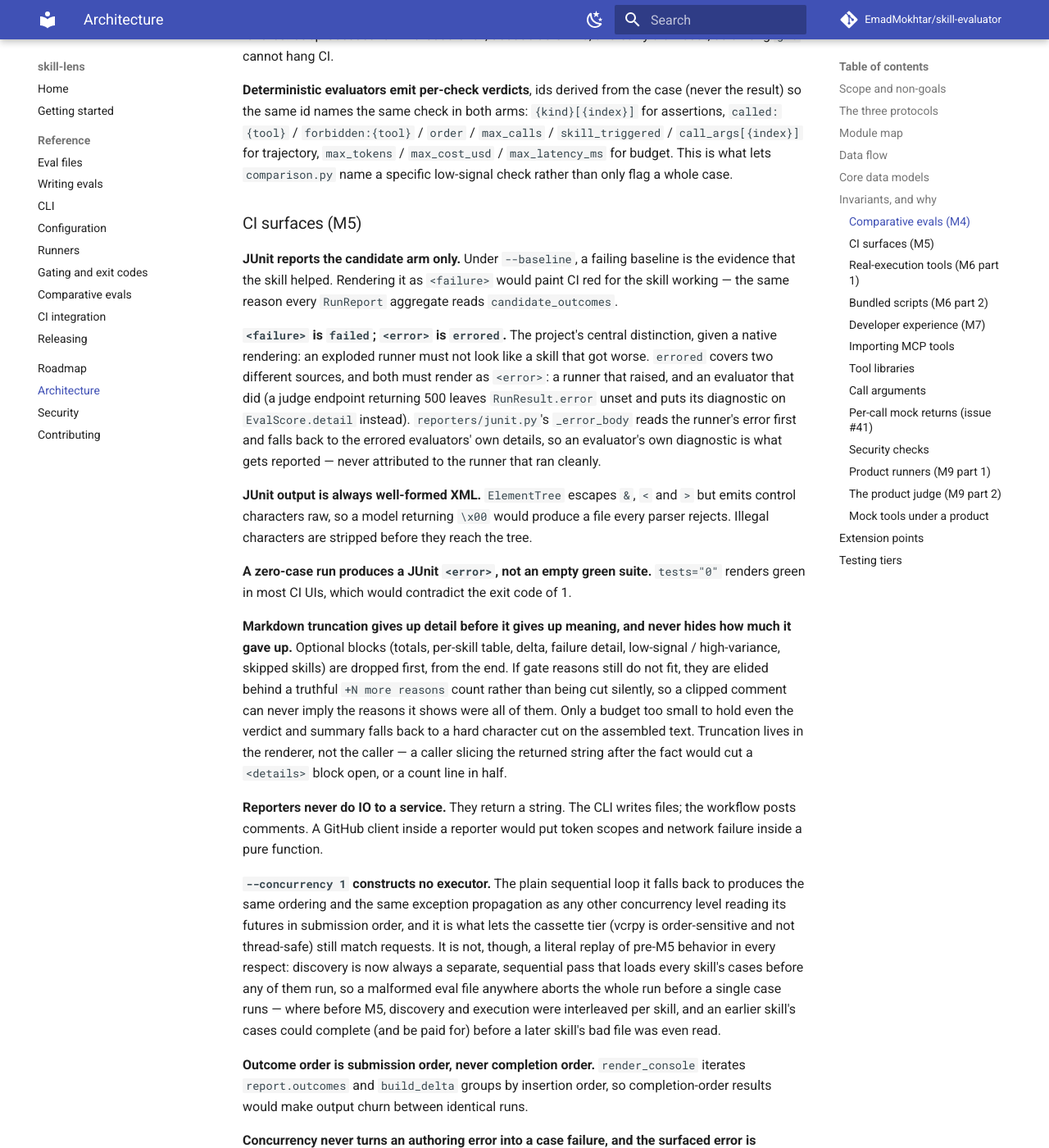
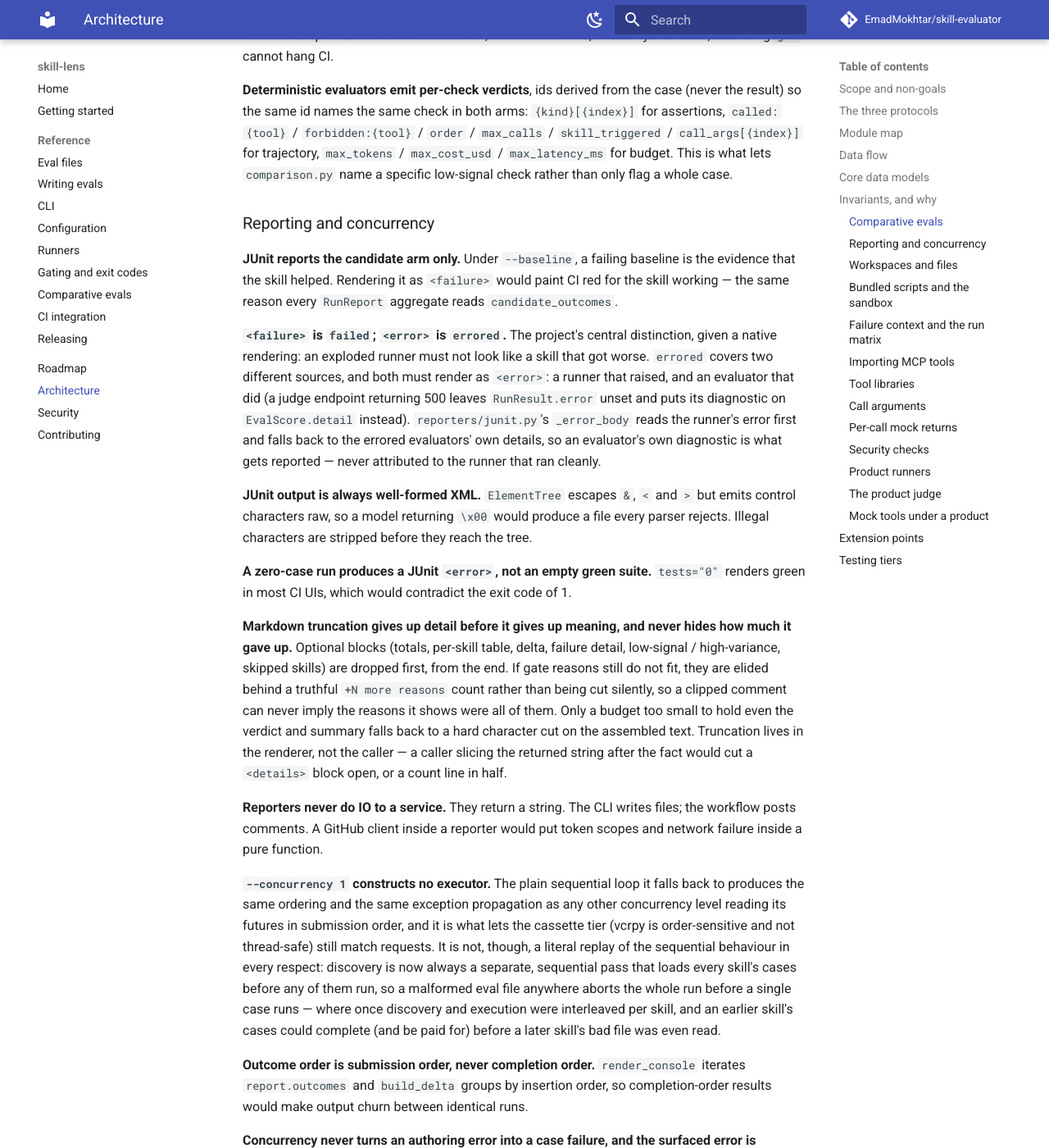
Before and after one commit to EmadMokhtar/skill-evaluator, an MkDocs documentation site: the page built from docs/architecture.md, in a window 1280 px wide and 1400 px high, scrolled down 13256 px. Shown: the whole window at 82% size. Built offline with MkDocs 1.6.1 and Material for MkDocs 9.7.7, drawn with Linux system fonts in a browser that asks for light colours; comment, search, counter and statistics services are not loaded; some of the changed text lies outside the part shown.

Commit message:
docs: drop milestone labels from ARCHITECTURE.md
A milestone label dates a change rather than describing it, and it goes
stale. Adds a guard test so the labels cannot come back.

Co-Authored-By: Claude Opus 5 <noreply@anthropic.com>

```diff
--- a/ARCHITECTURE.md
+++ b/ARCHITECTURE.md
@@ -145,7 +145,7 @@ aggregate ──► RunReport ──► comparison.build_delta ──► Delta |
 
 `arm` is `"candidate"` for the skill under test and `"baseline"` for the comparison skill;
 absent `--baseline` every outcome is `"candidate"` and `build_delta` returns `None`, so the
-matrix, the aggregates and the reporters all degrade to exactly the pre-M4 shape.
+matrix, the aggregates and the reporters all degrade to exactly the single-arm shape.
 
 ## Core data models
 
@@ -157,7 +157,7 @@ All live in `models.py`.
 | `EvalCase` | name, task, `tools`, `assertions`, `trajectory`, `budget`, `tags` |
 | `ToolSpec` | one mock tool: name, description, `parameters` or `input_schema`, and `returns` — a string for every call, a `list[str]` consumed in call order, or a `list[ToolResponse]` (`when:` argument subset → `value`) matched per call; `ToolRef` (`ref` + optional `returns` in the same shapes) is what a case writes to import one from a library |
 | `RunResult` | output, tool calls, transcript, token split, latency, cost, `cost_note`, `usage_note` (why the token split is `0` when the runner could not count — a declared `max_tokens` then fails as not evaluated), model, `error` |
-| `CheckResult` | one check's `id`, `passed`, `evidence` — emitted by the judge and, since M4, by assertion/trajectory/budget too |
+| `CheckResult` | one check's `id`, `passed`, `evidence` — emitted by the judge and by assertion/trajectory/budget alike |
 | `EvalScore` | one evaluator's `passed` / `score` / `detail`, plus its `checks: list[CheckResult]` |
 | `BaselineNote` | why a skill or case has no baseline arm: `kind` (`"unavailable"` or `"skipped"`) plus a reason |
 | `CaseOutcome` | one (skill, case, runner, arm, repetition) combination: status plus its scores and result |
@@ -175,7 +175,7 @@ comparison side apart from them. `pass_rate_by_skill` is likewise candidate-only
 `comparison.py` adds a second layer of models — `ArmStats`, `CaseStats`, `LowSignalCheck`,
 `CaseRef` and `Delta` — that are computed from a `RunReport`, never stored on it. `Delta` is
 `None` whenever no baseline arm ran, which is the signal reporters use to fall back to the
-pre-M4 single-arm rendering.
+single-arm rendering.
 
 ## Invariants, and why
 
@@ -354,14 +354,14 @@ the old name arriving through a commit subject written after the rename still fa
 
 **`FakeRunner.run` returns `model_copy(deep=True)`** so a caller cannot corrupt scripted state.
 
-### Comparative evals (M4)
+### Comparative evals
 
-**Absent `--baseline`, what runs is identical to the single-arm run that predates M4.** One
+**Absent `--baseline`, what runs is identical to a single-arm run.** One
 arm, no delta block, the same one-line-per-outcome layout, and JSON that keeps every prior key
 and value with additive ones alongside (`arm`, `repeat_index`, a null `delta`,
 `baseline_notes`). Console output is *not* byte-identical: a failing case now prints one
-indented line per failed check, because M4 made the assertion, trajectory and budget
-evaluators emit per-check evidence where only the judge did before. That is strictly more
+indented line per failed check, because the assertion, trajectory and budget
+evaluators emit per-check evidence, where once only the judge did. That is strictly more
 information, not a change in what runs; the Comparative evals page covers it in full.
 `none` names a *kind* of baseline — the flag being unset, not `--baseline none`, is what turns
 comparison off. Upgrading must never silently double a bill.
@@ -412,7 +412,7 @@ result) so the same id names the same check in both arms: `{kind}[{index}]` for
 budget. This is what lets
 `comparison.py` name a specific low-signal check rather than only flag a whole case.
 
-### CI surfaces (M5)
+### Reporting and concurrency
 
 **JUnit reports the candidate arm only.** Under `--baseline`, a failing baseline is the
 evidence that the skill helped. Rendering it as `<failure>` would paint CI red for the skill
@@ -450,9 +450,9 @@ failure inside a pure function.
 produces the same ordering and the same exception propagation as any other concurrency level
 reading its futures in submission order, and it is what lets the cassette tier (vcrpy is
 order-sensitive and not thread-safe) still match requests. It is not, though, a literal replay
-of pre-M5 behavior in every respect: discovery is now always a separate, sequential pass that
+of the sequential behaviour in every respect: discovery is now always a separate, sequential pass that
 loads every skill's cases before any of them run, so a malformed eval file anywhere aborts the
-whole run before a single case runs — where before M5, discovery and execution were interleaved
+whole run before a single case runs — where once discovery and execution were interleaved
 per skill, and an earlier skill's cases could complete (and be paid for) before a later skill's
 bad file was even read.
 
@@ -569,7 +569,7 @@ checking nothing on the one path that creates a file. It hands back a **branch**
 request, because a pull request opened with `GITHUB_TOKEN` gets no CI checks, and on a cassette
 refresh those checks are the whole point of the review.
 
-### Real-execution tools (M6 part 1)
+### Workspaces and files
 
 **A built-in tool never raises; it returns a message the model can read.** `list_files`,
 `read_file` and `write_file` in `runners/tools.py` catch `PathRefused`, `OSError` and
@@ -656,7 +656,7 @@ money is spent. `cases/loader.py`'s `_validate_assertions` checks every `kind` a
 own field-requirements table — deliberately a second table, not a reuse of
 `AssertionEvaluator`'s `_CHECKS` (one maps a kind to a predicate, the other to which fields
 it requires and allows), pinned together by a test rather than an import. Discovery is a
-separate sequential pass ahead of execution (an M5 invariant), so a bad kind anywhere in a
+separate sequential pass ahead of execution, so a bad kind anywhere in a
 suite aborts the whole run before the first case, real or fake, is charged for.
 
 **A configured cap reaches the workspace.** `max_file_bytes`, `max_files` and
@@ -668,8 +668,8 @@ message quoting a number the user never set.
 
 **`run_evals` is library API: a new parameter is appended, never inserted.** A caller that
 bound a parameter positionally before a newer one existed must still bind the same thing.
-M6 part 1's `keep_workspace` and `workspace_limits` therefore keep their positions after
-`executor_factory`, and M6 part 2's `options` sits last. The legacy pair still works
+`keep_workspace` and `workspace_limits` therefore keep their positions after
+`executor_factory`, and `options` — added after both — sits last. The legacy pair still works
 (`keep_workspace=True` keeps the directory, `workspace_limits=` reaches the workspace) but
 can never enable scripts, which it predates; passing `options` together with either legacy
 argument raises `ValueError`, the same rejection `evaluators` with `judge` gets. The CLI
@@ -682,7 +682,7 @@ non-null `workspace`, regardless of whether `--keep-workspace` or the config fil
 a persistent setting that produced no visible output would fill a disk with nothing on
 screen to explain why.
 
-### Bundled scripts (M6 part 2)
+### Bundled scripts and the sandbox
 
 **Script execution is off unless the run turned it on.** `allow_scripts` /
 `--allow-scripts` is the only switch; nothing in an eval file or a `SKILL.md` can enable
@@ -860,14 +860,14 @@ consumes the artifact content budget — and `runners/tools.py` turns every one
 a tool-result string.
 
 **`scripts=` reaches a runner only when execution is on.** `_run_one` passes the keyword
-only when the runtime is set, so a third-party runner written against M6 part 1 keeps
+only when the runtime is set, so a third-party runner written against a version without bundled scripts keeps
 working until the day someone turns scripts on — at which point the `TypeError` names
 `run()` as the method that cannot take the keyword and escapes `run_evals` as an uncaught
 traceback (exit 1), rather than the scripts silently never running. Both bundled adapters,
 PydanticAI and LangChain, take it and register the same six built-in tools under the same
 conditions.
 
-### Developer experience (M7)
+### Failure context and the run matrix
 
 **Output is expanded only under non-passing candidate outcomes.** `failure_context` returns
 `None` for a passed outcome, a baseline outcome or an outcome with no result, and every
@@ -892,9 +892,9 @@ repository declares. `full_output` and `keep_workspace` are rendering knobs with
 failure mode, which is why they may live in the file.
 
 **Every candidate `(skill, case, runner)` outcome counts toward the gate, and none counts
-twice.** The orchestrator has run a `skill × case × runner` matrix since M1 and every
-reporter has keyed on `CaseOutcome.runner` since M5; M8 part 2 only let the CLI and the
-config name more than one runner. The one new rule is that a name given twice is refused
+twice.** The orchestrator has always run a `skill × case × runner` matrix and every
+reporter keys on `CaseOutcome.runner`; naming more than one runner on the CLI or in the
+config came later. The one new rule is that a name given twice is refused
 rather than collapsed — `cli._resolve_runners` and `Config.default_runner`'s validator both
 enforce it — because under `--repeat` and `--baseline` a duplicate would weight one
 framework's vote double. `--runner` replaces the configured list; it never appends.
@@ -1024,7 +1024,7 @@ every call carried as sorted JSON and cuts at `_ARGUMENTS_LIMIT` with the remove
 stated — a `write_file` call can carry a document — while the failure excerpt keeps the
 full calls.
 
-### Per-call mock returns (issue #41)
+### Per-call mock returns
 
 A skill whose instructions loop over a tool — fetch item A, follow its parent link, fetch
 B, stop when there is none — cannot be exercised by a mock that hands back one fixed value.
@@ -1163,7 +1163,7 @@ a compromised dependency or build hook never executes under the token that can w
 `actions/configure-pages` calls `GET /repos/{owner}/{repo}/pages` and fails the job when that
 call is refused — a tightening that would only have shown up on the next push to `main`.)
 
-### Product runners (M9 part 1)
+### Product runners
 
 **The product sees `SKILL.md` verbatim (its text as written; line endings are normalised).**
 `Skill.markdown` is the file as the author
@@ -1191,7 +1191,7 @@ bare task. The baseline arm, having nothing to invoke, gets the bare task in bot
 **`skill_triggered` comes only from the product's own load signal.** Copilot's `skill` tool
 request (`toolRequests[]` named `skill`, `arguments.skill`) or its `skill.invoked` event,
 Claude Code's `Skill` tool call. Copilot emits `skill.invoked` for a slash invocation only —
-the M9 probe recorded it from `/ping`, loaded mode — while a skill the model chose itself is
+the probe recorded it from `/ping`, loaded mode — while a skill the model chose itself is
 a `skill` tool request with no event, on 1.0.37 and 1.0.86-2 alike; reading the event alone
 failed every positive offered case under `--runner copilot` (issue #50). Inferring it from
 the output would let a model that guessed the answer read as a triggered skill. A product
@@ -1252,9 +1252,9 @@ the kill after every exit, and the capped read through the harness's own handle.
 those mechanics, and one implementation is what stops two callers drifting. It imports
 nothing from the rest of the project.
 
-**`--model` with nothing to read it is a user error, and so is `--judge-model`.** Before
-M9, `--runner fake --model x` was silently ignored; with `--runner copilot` that silence
-becomes a mistake that is easy to miss, because the flag looks honoured while the product
+**`--model` with nothing to read it is a user error, and so is `--judge-model`.**
+`--runner fake --model x` was once silently ignored; with `--runner copilot` that silence
+is a mistake that is easy to miss, because the flag looks honoured while the product
 runs its own default.
 `cli.py` refuses `--model` unless a keyed runner is named or a keyed judge with no
 `judge_model` of its own will fall back to it, and refuses `--judge-model` unless the judge
@@ -1282,7 +1282,7 @@ must not contain it. A preset is the verified spelling for its product; a reposi
 needs a different skill directory or invocation is describing a different product and says
 so with `cli`. `[runners.<name>]` holds no token: the product reads its own.
 
-### The product judge (M9 part 2)
+### The product judge
 
 **A product judge's verdict is the first balanced JSON object in the reply, validated as
 `JudgeOutput`; anything else is `JudgeVerdict.error`.** A product has no structured-output
@@ -1364,7 +1364,7 @@ model sees `mcp__skill-lens__<name>` under Claude Code and `skill-lens-<name>` u
 so. `restore_tool_names` maps each declared tool back, by its exact product spelling and
 nothing looser, so `trajectory: called`/`forbidden`/`order` — which the loader already
 restricts to declared names — read identically under every runner; every other call keeps
-the product's name, per the M9 decision not to normalise tool names across products. The
+the product's name, per the decision not to normalise tool names across products. The
 transcript keeps the product's spelling. Tool calls are still what the model requested,
 read from the trace; the bridge's record is not the source of the trajectory.
 
```
Also changed, not shown: other parts of ARCHITECTURE.md (+2 -2 lines), 1 other file.
